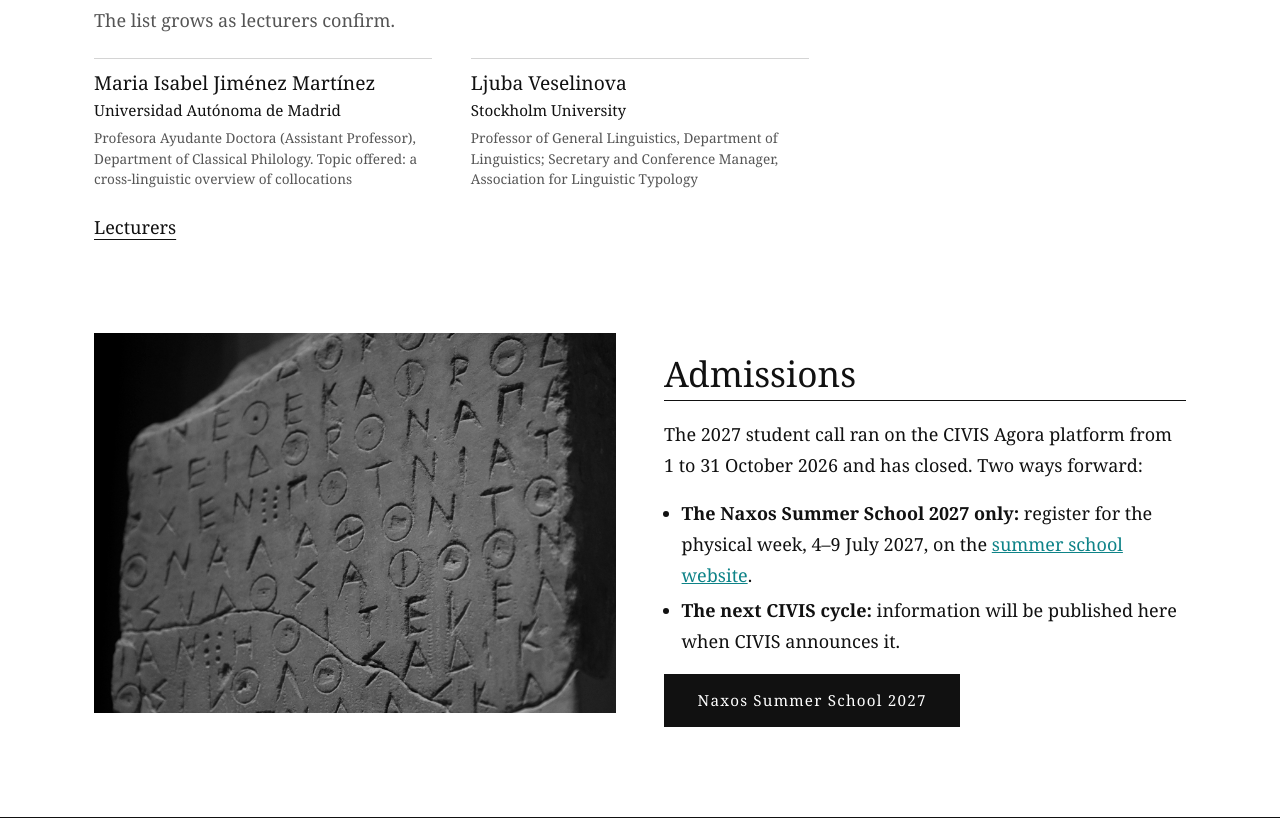
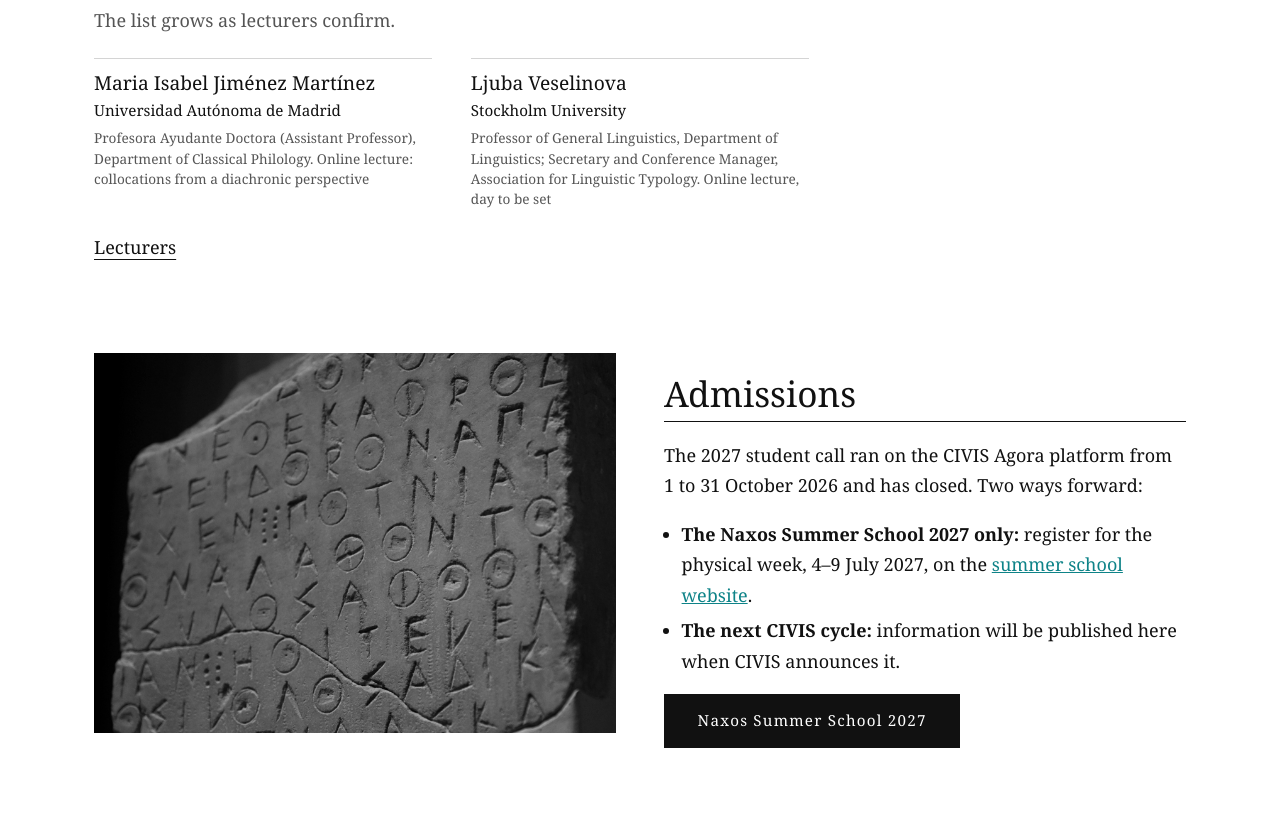
Before and after one commit to AthDGC/civis-diachronic-linguistics-2027, a plain HTML site: page index.html in a window 1280 px wide. Shown: the part 2380-3211 px from the top of the page. Drawn offline with Linux system fonts and the light colour scheme; a web font is replaced by a local one.

Commit message:
Online lecturers confirmed

```diff
--- a/index.html
+++ b/index.html
@@ -71,7 +71,7 @@
 <section class="band">
   <h2>Invited lecturers for the online week</h2>
   <p class="sub">The list grows as lecturers confirm.</p>
-  <div class="people"><div class="person"><h3>Maria Isabel Jiménez Martínez</h3><p class="aff">Universidad Autónoma de Madrid</p><p class="role">Profesora Ayudante Doctora (Assistant Professor), Department of Classical Philology. Topic offered: a cross-linguistic overview of collocations</p></div><div class="person"><h3>Ljuba Veselinova</h3><p class="aff">Stockholm University</p><p class="role">Professor of General Linguistics, Department of Linguistics; Secretary and Conference Manager, Association for Linguistic Typology</p></div></div>
+  <div class="people"><div class="person"><h3>Maria Isabel Jiménez Martínez</h3><p class="aff">Universidad Autónoma de Madrid</p><p class="role">Profesora Ayudante Doctora (Assistant Professor), Department of Classical Philology. Online lecture: collocations from a diachronic perspective</p></div><div class="person"><h3>Ljuba Veselinova</h3><p class="aff">Stockholm University</p><p class="role">Professor of General Linguistics, Department of Linguistics; Secretary and Conference Manager, Association for Linguistic Typology. Online lecture, day to be set</p></div></div>
   <p><a class="textlink" href="speakers.html">Lecturers</a></p>
 </section>
 <section class="band split">
```
Also changed, not shown: speakers.html (+1 -1 lines).
